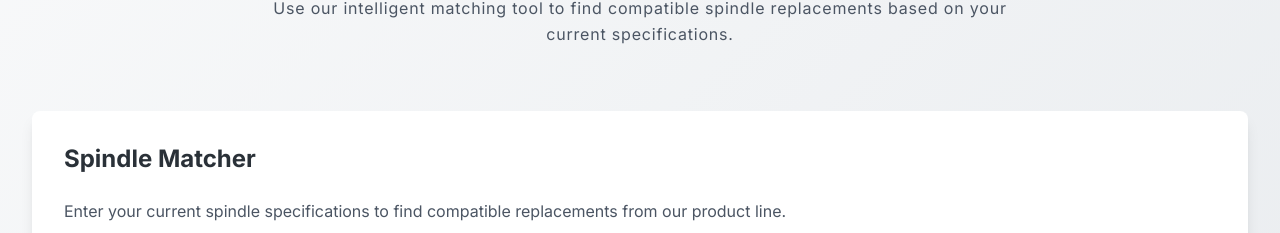
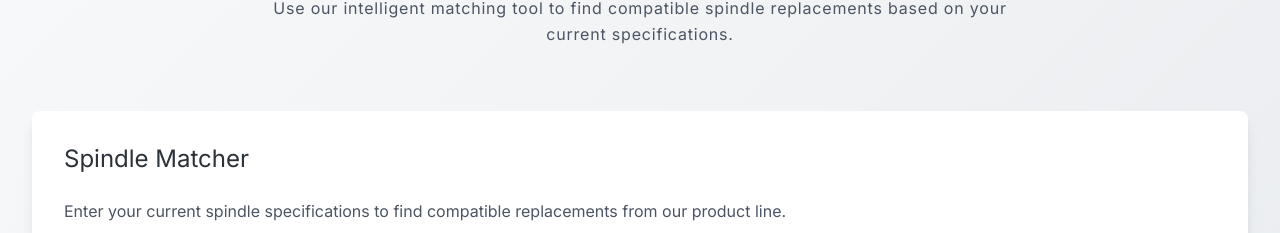
Before and after one commit to udaytejeshwar/AS_COM_PR, a React (Vite) app: page / in a window 1280 px wide. Shown: the part 2276-2509 px from the top of the page. Built offline with nearby package versions, Linux system fonts and the light colour scheme; a web font is replaced by a local one.

Commit message:
Update SpindleMatcher.tsx

```diff
--- a/src/components/tools/SpindleMatcher.tsx
+++ b/src/components/tools/SpindleMatcher.tsx
@@ -38,8 +38,8 @@ const SpindleMatcher = ({ className = '' }: SpindleMatcherProps) => {
 
   return (
     <div className={`bg-white rounded-lg shadow-lg p-8 ${className}`}>
-      <h2 className="text-2xl font-bold text-primary-500 mb-6">Spindle Matcher</h2>
-      <p className="text-gray-600 mb-8">
+      <h2 className="text-2xl font-light font-sans text-primary-500 mb-6">Spindle Matcher</h2>
+      <p className="text-gray-600 font-light font-sans mb-8">
         Enter your current spindle specifications to find compatible replacements from our product line.
       </p>
 
```
